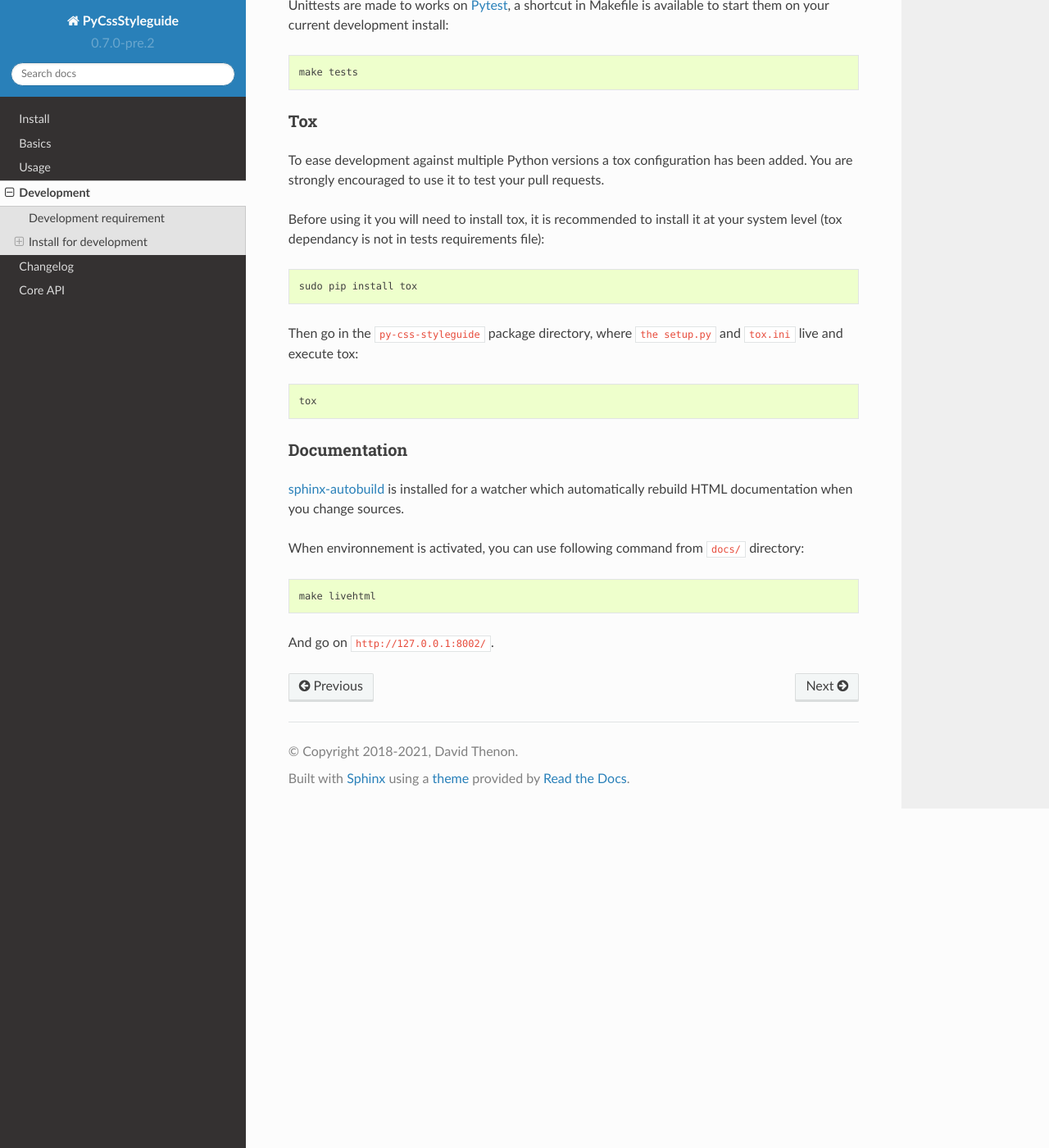
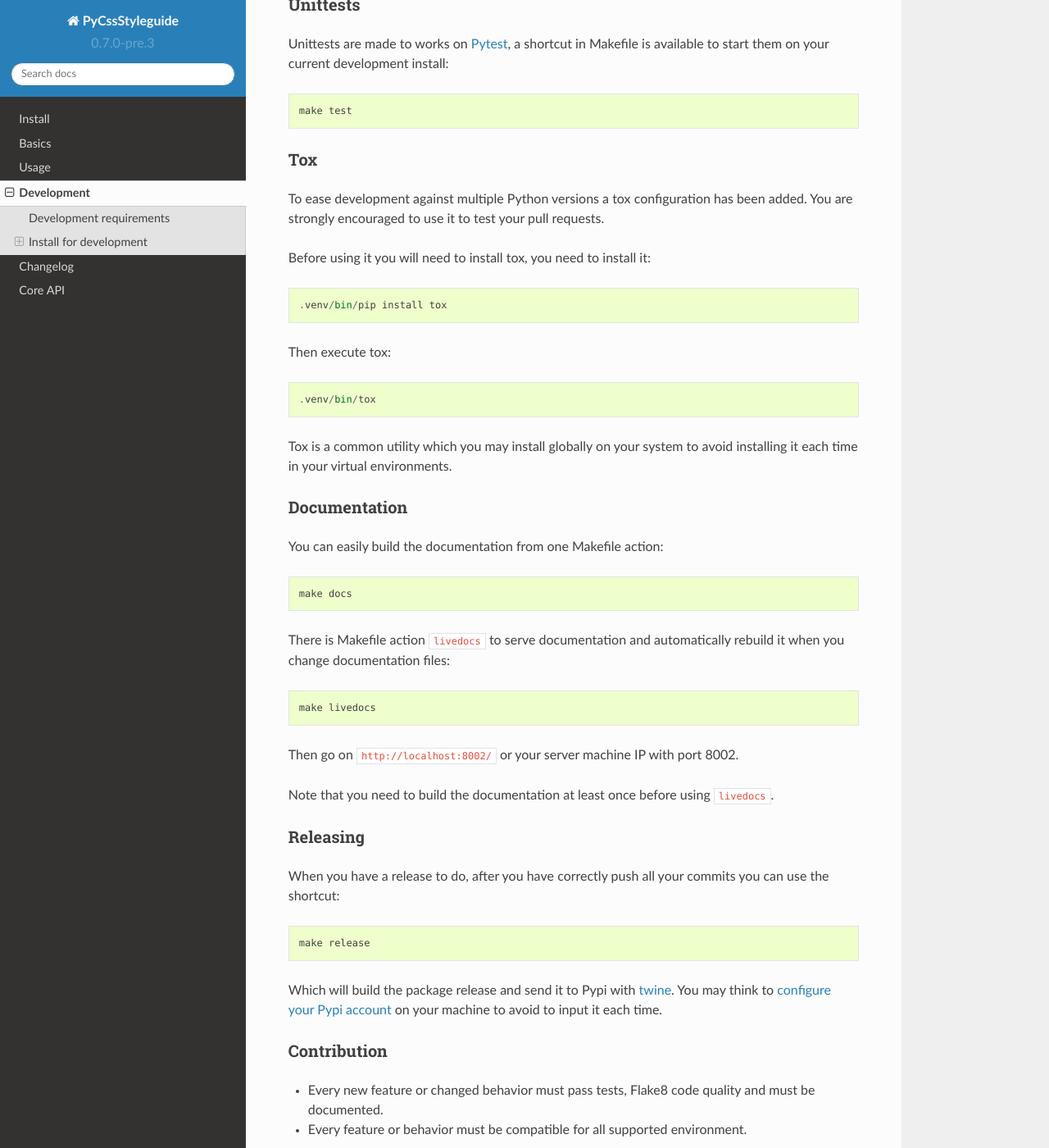
Before and after one commit to sveetch/py-css-styleguide, a Sphinx documentation site: the page built from docs/development.rst, in a window 1280 px wide and 1400 px high, scrolled down 717 px. Shown: the whole window at 82% size. Built offline with Sphinx 7.4.7 and the Read the Docs theme 2.0.0, drawn with Linux system fonts in a browser that asks for light colours; some of the changed text lies outside the part shown.

Commit message:
Finished nomenclature validations and their tests, update documentation and fix sphinx reloader

```diff
--- a/docs/api/index.rst
+++ b/docs/api/index.rst
@@ -6,7 +6,7 @@ This is the library interface to use to parse and serialize a CSS manifest to
 get structured datas.
 
 Commonly you just have to load your CSS file from ``model.Manifest.load()``
-method and will be able to use it to get manifest structured datas.
+method and it will parse it to get manifest structured datas.
 
 Modules
 *******
--- /dev/null
+++ b/docs/api/nomenclature.rst
@@ -0,0 +1,2 @@
+.. automodule:: py_css_styleguide.nomenclature
+    :members:
--- a/docs/development.rst
+++ b/docs/development.rst
@@ -1,66 +1,107 @@
-.. _virtualenv: http://www.virtualenv.org
+.. _virtualenv: https://virtualenv.pypa.io
 .. _pip: https://pip.pypa.io
 .. _Pytest: http://pytest.org
 .. _Napoleon: https://sphinxcontrib-napoleon.readthedocs.org
 .. _Flake8: http://flake8.readthedocs.org
 .. _Sphinx: http://www.sphinx-doc.org
 .. _tox: http://tox.readthedocs.io
-.. _sphinx-autobuild: https://github.com/GaretJax/sphinx-autobuild
+.. _livereload: https://livereload.readthedocs.io
+.. _twine: https://twine.readthedocs.io
+
+.. _intro_development:
 
 ===========
 Development
 ===========
 
-Development requirement
-***********************
+Development requirements
+************************
 
-PyCssStyleguide is developed with:
+py-css-styleguide is developed with:
 
 * *Test Development Driven* (TDD) using `Pytest`_;
 * Respecting flake and pip8 rules using `Flake8`_;
-* `Sphinx`_ for documentation with enabled `Napoleon`_ extension (using only the *Google style*);
+* `Sphinx`_ for documentation with enabled `Napoleon`_ extension (using
+  *Google style*);
+* `tox`_ to run tests on various environments;
 
-Every requirement is available in file ``requirements/dev.txt``.
+Every requirements are available in package extra requirements in section
+``dev``.
+
+.. _install_development:
 
 Install for development
 ***********************
 
-First ensure you have `pip`_ and ``python-venv`` package installed then type: ::
+First ensure you have `pip`_ and `virtualenv`_ packages installed then
+type: ::
 
     git clone https://github.com/sveetch/py-css-styleguide.git
     cd py-css-styleguide
-    make install-dev
+    make install
 
-PyCssStyleguide will be installed in editable mode from the last commit on master branch.
+py-css-styleguide will be installed in editable mode from the
+latest commit on master branch with some development tools.
 
 Unittests
 ---------
 
-Unittests are made to works on `Pytest`_, a shortcut in Makefile is available to start them on your current development install: ::
+Unittests are made to works on `Pytest`_, a shortcut in Makefile is available
+to start them on your current development install: ::
 
-    make tests
+    make test
 
 
 Tox
 ---
 
-To ease development against multiple Python versions a tox configuration has been added. You are strongly encouraged to use it to test your pull requests.
+To ease development against multiple Python versions a tox configuration has
+been added. You are strongly encouraged to use it to test your pull requests.
 
-Before using it you will need to install tox, it is recommended to install it at your system level (tox dependancy is not in tests requirements file): ::
+Before using it you will need to install tox, you need to install it: ::
 
-    sudo pip install tox
+    .venv/bin/pip install tox
 
-Then go in the ``py-css-styleguide`` package directory, where ``the setup.py`` and ``tox.ini`` live and execute tox: ::
+Then execute tox: ::
 
-    tox
+    .venv/bin/tox
+
+Tox is a common utility which you may install globally on your system to avoid
+installing it each time in your virtual environments.
 
 Documentation
 -------------
 
-`sphinx-autobuild`_ is installed for a watcher which automatically rebuild HTML documentation when you change sources.
+You can easily build the documentation from one Makefile action: ::
 
-When environnement is activated, you can use following command from ``docs/`` directory: ::
+    make docs
 
-    make livehtml
+There is Makefile action ``livedocs`` to serve documentation and automatically
+rebuild it when you change documentation files: ::
 
-And go on ``http://127.0.0.1:8002/``.
+    make livedocs
+
+Then go on ``http://localhost:8002/`` or your server machine IP with port 8002.
+
+Note that you need to build the documentation at least once before using
+``livedocs``.
+
+Releasing
+---------
+
+When you have a release to do, after you have correctly push all your commits
+you can use the shortcut: ::
+
+    make release
+
+Which will build the package release and send it to Pypi with `twine`_.
+You may think to
+`configure your Pypi account <https://twine.readthedocs.io/en/latest/#configuration>`_
+on your machine to avoid to input it each time.
+
+Contribution
+------------
+
+* Every new feature or changed behavior must pass tests, Flake8 code quality
+  and must be documented.
+* Every feature or behavior must be compatible for all supported environment.
--- a/setup.cfg
+++ b/setup.cfg
@@ -3,7 +3,7 @@
 ;;
 [metadata]
 name = py-css-styleguide
-version = 0.7.0-pre.2
+version = 0.7.0-pre.3
 description = CSS Manifest driven styleguide for your project
 long_description = file:README.rst
 long_description_content_type = text/x-rst
```
Also changed, not shown: other parts of docs/api/index.rst (+1 -0 lines), sphinx_reload.py (+21 -14 lines), 2 other files.
